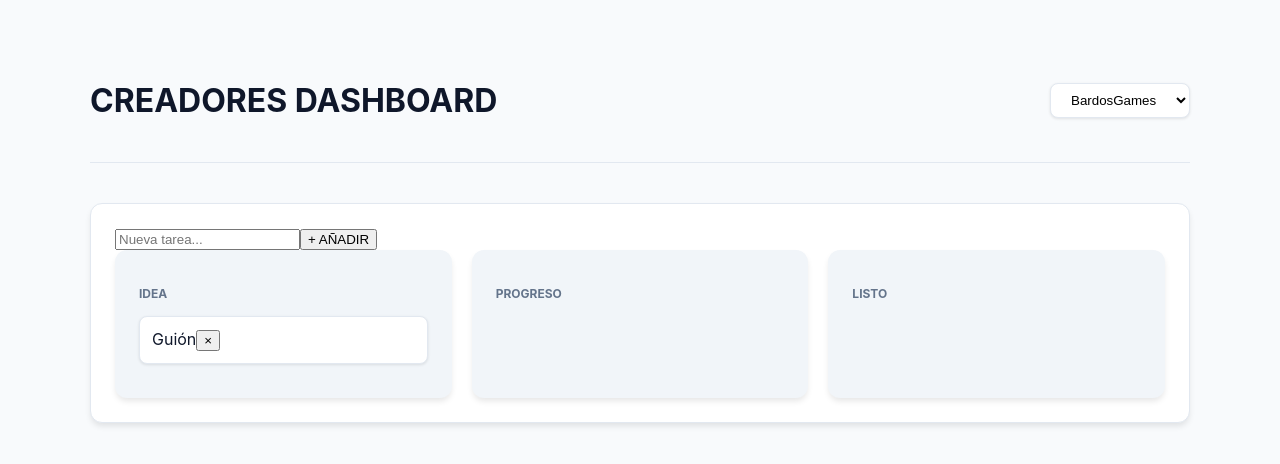
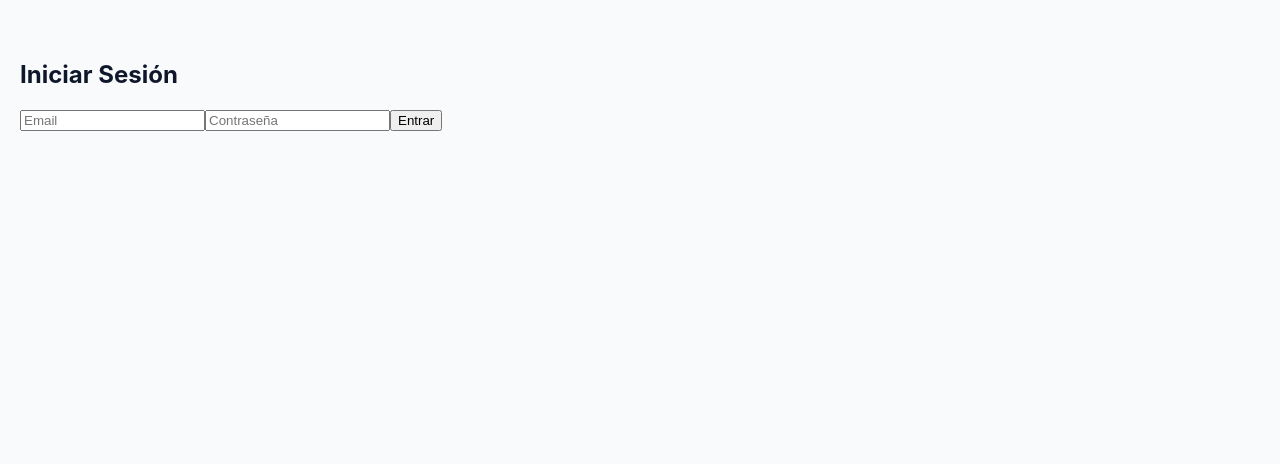
Before and after one commit to SantiagoDelgado777/creadores-dashboard, a React (Vite) app: page / in a window 1280 px wide. Shown: the top 464 px of the page. Built offline with nearby package versions, Linux system fonts and the light colour scheme.

Commit message:
Conexión a Supabase con RLS y variables de entorno protegidas

```diff
--- a/package.json
+++ b/package.json
@@ -13,6 +13,7 @@
     "@dnd-kit/core": "^6.3.1",
     "@dnd-kit/sortable": "^10.0.0",
     "@dnd-kit/utilities": "^3.2.2",
+    "@supabase/supabase-js": "^2.106.2",
     "react": "^18.3.1",
     "react-dom": "^18.3.1",
     "recharts": "^3.8.1"
--- a/src/App.jsx
+++ b/src/App.jsx
@@ -1,5 +1,6 @@
-import { useState, useEffect } from 'react'
-import { BarChart, Bar, XAxis, YAxis, Tooltip, ResponsiveContainer, CartesianGrid } from 'recharts'
+import { useState, useEffect } from 'react';
+import { supabase } from './supabaseClient';
+import Login from './Login';
 import { DndContext, closestCenter, useDroppable, PointerSensor, TouchSensor, useSensor, useSensors } from '@dnd-kit/core';
 import { SortableContext, verticalListSortingStrategy, useSortable } from '@dnd-kit/sortable';
 import { CSS } from '@dnd-kit/utilities';
@@ -7,12 +8,7 @@ import { CSS } from '@dnd-kit/utilities';
 // --- COMPONENTES ---
 function SortableTask({ tarea, borrarTarea }) {
   const { attributes, listeners, setNodeRef, transform, transition } = useSortable({ id: tarea.id });
-  const style = {
-    transform: CSS.Transform.toString(transform),
-    transition,
-    touchAction: 'none'
-  };
-
+  const style = { transform: CSS.Transform.toString(transform), transition, touchAction: 'none' };
   return (
     <div ref={setNodeRef} style={style} {...attributes} {...listeners} className="agenda-card">
       {tarea.titulo}
@@ -23,105 +19,96 @@ function SortableTask({ tarea, borrarTarea }) {
 
 function KanbanColumn({ estado, tareas, borrarTarea }) {
   const { setNodeRef } = useDroppable({ id: estado });
-
-  // Orden alfabético: lo calculamos aquí para el renderizado visual
-  const tareasOrdenadas = [...tareas].sort((a, b) => a.titulo.localeCompare(b.titulo));
-
   return (
     <div ref={setNodeRef} className={`kanban-column column-${estado}`}>
       <h3>{estado.toUpperCase()}</h3>
-      <SortableContext items={tareasOrdenadas.map(t => t.id)} strategy={verticalListSortingStrategy}>
+      <SortableContext items={tareas.map(t => t.id)} strategy={verticalListSortingStrategy}>
         <div className="kanban-cards-container">
-          {tareasOrdenadas.map(tarea => (
-            <SortableTask key={tarea.id} tarea={tarea} borrarTarea={borrarTarea} />
-          ))}
+          {tareas.map(tarea => <SortableTask key={tarea.id} tarea={tarea} borrarTarea={borrarTarea} />)}
         </div>
       </SortableContext>
     </div>
   );
 }
 
-function App() {
-  const [datosCanales, setDatosCanales] = useState(() => {
-    const saved = localStorage.getItem('dashboard_datos_canales');
-    return saved ? JSON.parse(saved) : {
-        bardosgames: { nombre: "BardosGames", youtube: { subs: "12,400", vistas: "85.2K" }, kick: { followers: "1,250", horas: "320hs" }, finanzas: { plataforma1: { monto: 18000 }, plataforma2: { monto: 27000 }, comisiones: { monto: 5000 }, metaObjetivo: 60000 }, historico: [{ mes: 'Feb', ingresos: 32000 }, { mes: 'Mar', ingresos: 41000 }, { mes: 'Abr', ingresos: 48000 }, { mes: 'May', ingresos: 50000 }], tareas: [{ id: 1, titulo: "Guión", estado: "idea" }] }
-    };
-  });
+// --- APP ---
+export default function App() {
+  const [sesion, setSesion] = useState(null);
+  const [tareas, setTareas] = useState([]); // Estado único para las tareas de Supabase
+  const [nuevaTarea, setNuevaTarea] = useState('');
+  const sensors = useSensors(useSensor(PointerSensor), useSensor(TouchSensor, { activationConstraint: { delay: 200, tolerance: 5 } }));
 
-  // Sensores mejorados para evitar conflictos táctiles/scroll
-  const sensors = useSensors(
-    useSensor(PointerSensor),
-    useSensor(TouchSensor, { activationConstraint: { delay: 200, tolerance: 5 } })
-  );
+  // 1. Cargar tareas desde Supabase al iniciar
+  useEffect(() => {
+    if (sesion) {
+      const cargarTareas = async () => {
+        const { data } = await supabase.from('tareas').select('*').eq('user_id', sesion.user.id);
+        if (data) setTareas(data);
+      };
+      cargarTareas();
+    }
+  }, [sesion]);
 
-  const [canalActivo, setCanalActivo] = useState('bardosgames');
-  const [nuevaTarea, setNuevaTarea] = useState('');
-  const canalInfo = datosCanales[canalActivo];
+  // 2. Auth state
+  useEffect(() => {
+    supabase.auth.getSession().then(({ data: { session } }) => setSesion(session));
+    supabase.auth.onAuthStateChange((_event, session) => setSesion(session));
+  }, []);
 
-  useEffect(() => localStorage.setItem('dashboard_datos_canales', JSON.stringify(datosCanales)), [datosCanales]);
+  // 3. Insertar tarea
+  const addTarea = async (e) => {
+    e.preventDefault();
+    if (!nuevaTarea.trim()) return;
+    const { data, error } = await supabase
+      .from('tareas')
+      .insert([{ titulo: nuevaTarea, estado: 'idea', user_id: sesion.user.id }])
+      .select();
 
-  // Lógica robusta: detecta tanto el drop en columnas como en tarjetas
-  const handleDragEnd = (event) => {
+    if (data) setTareas([...tareas, ...data]);
+    setNuevaTarea('');
+  };
+
+  // 4. Borrar tarea
+  const borrarTarea = async (id) => {
+    await supabase.from('tareas').delete().eq('id', id);
+    setTareas(tareas.filter(t => t.id !== id));
+  };
+
+  // 5. Mover tarea (Drag and Drop)
+  const handleDragEnd = async (event) => {
     const { active, over } = event;
-    if (!over) return;
-
-    const activeId = active.id;
-    const overId = over.id;
-
-    // Determinamos la columna destino
-    const columnas = ['idea', 'progreso', 'listo'];
-    const columnaDestino = columnas.includes(overId) ? overId : canalInfo.tareas.find(t => t.id === overId)?.estado;
+    if (!over || active.id === over.id) return;
+    const columnaDestino = ['idea', 'progreso', 'listo'].includes(over.id) ? over.id : tareas.find(t => t.id === over.id)?.estado;
 
     if (columnaDestino) {
-      const nuevasTareas = canalInfo.tareas.map(t =>
-        t.id === activeId ? { ...t, estado: columnaDestino } : t
-      );
-      setDatosCanales({ ...datosCanales, [canalActivo]: { ...canalInfo, tareas: nuevasTareas } });
+      setTareas(tareas.map(t => t.id === active.id ? { ...t, estado: columnaDestino } : t));
+      await supabase.from('tareas').update({ estado: columnaDestino }).eq('id', active.id);
     }
   };
 
-  const borrarTarea = (id) => {
-    setDatosCanales(prev => ({
-      ...prev,
-      [canalActivo]: { ...prev[canalActivo], tareas: prev[canalActivo].tareas.filter(t => t.id !== id) }
-    }));
-  };
-
-  const addTarea = (e) => {
-    e.preventDefault();
-    if (!nuevaTarea.trim()) return;
-    setDatosCanales(prev => ({
-      ...prev,
-      [canalActivo]: { ...prev[canalActivo], tareas: [...prev[canalActivo].tareas, { id: Date.now(), titulo: nuevaTarea, estado: 'idea' }] }
-    }));
-    setNuevaTarea('');
-  };
+  if (!sesion) return <Login setSesion={setSesion} />;
 
   return (
     <div className="dashboard-container">
       <header className="dashboard-header">
         <h1>CREADORES DASHBOARD</h1>
-        <select onChange={(e) => setCanalActivo(e.target.value)} className="comic-select">
-          <option value="bardosgames">BardosGames</option>
-        </select>
+        <button className="agenda-btn" onClick={() => supabase.auth.signOut()}>Cerrar Sesión</button>
       </header>
 
       <section className="agenda-section">
         <form onSubmit={addTarea} className="agenda-form">
-          <input value={nuevaTarea} onChange={(e) => setNuevaTarea(e.target.value)} placeholder="Nueva tarea..." />
-          <button type="submit">+ AÑADIR</button>
+          <input className="agenda-input" value={nuevaTarea} onChange={(e) => setNuevaTarea(e.target.value)} placeholder="Nueva tarea..." />
+          <button className="agenda-btn" type="submit">+ AÑADIR</button>
         </form>
 
         <DndContext sensors={sensors} collisionDetection={closestCenter} onDragEnd={handleDragEnd}>
           <div className="kanban-board">
             {['idea', 'progreso', 'listo'].map(estado => (
-              <KanbanColumn key={estado} estado={estado} tareas={canalInfo.tareas.filter(t => t.estado === estado)} borrarTarea={borrarTarea} />
+              <KanbanColumn key={estado} estado={estado} tareas={tareas.filter(t => t.estado === estado)} borrarTarea={borrarTarea} />
             ))}
           </div>
         </DndContext>
       </section>
     </div>
-  )
+  );
 }
-export default App;
--- a/src/Login.jsx
+++ b/src/Login.jsx
@@ -1,64 +1,51 @@
-/* Estilo del contenedor principal del login */
-.login-container {
-  display: flex;
-  justify-content: center;
-  align-items: center;
-  min-height: 100vh;
-  background-color: #121212; /* Fondo oscuro */
-  font-family: sans-serif;
+import { useState } from 'react';
+import { supabase } from './supabaseClient';
+
+export default function Login({ setSesion }) {
+  const [email, setEmail] = useState('');
+  const [password, setPassword] = useState('');
+  const [cargando, setCargando] = useState(false);
+
+  const handleLogin = async (e) => {
+    e.preventDefault();
+    setCargando(true);
+
+    // Intentamos loguear al usuario con Supabase
+    const { data, error } = await supabase.auth.signInWithPassword({
+      email,
+      password
+    });
+
+    if (error) {
+      alert(error.message);
+    } else {
+      // Si no hay error, actualizamos la sesión
+      setSesion(data.session);
+    }
+
+    setCargando(false);
+  };
+
+  return (
+    <div className="login-container">
+      <form onSubmit={handleLogin} className="login-card">
+        <h2>Iniciar Sesión</h2>
+        <input
+          type="email"
+          placeholder="Email"
+          onChange={(e) => setEmail(e.target.value)}
+          required
+        />
+        <input
+          type="password"
+          placeholder="Contraseña"
+          onChange={(e) => setPassword(e.target.value)}
+          required
+        />
+        <button type="submit" disabled={cargando}>
+          {cargando ? 'Entrando...' : 'Entrar'}
+        </button>
+      </form>
+    </div>
+  );
 }
-
-/* La tarjeta del login */
-.login-card {
-  background: #1e1e1e;
-  padding: 2.5rem;
-  border-radius: 12px;
-  box-shadow: 0 10px 25px rgba(0,0,0,0.3);
-  display: flex;
-  flex-direction: column;
-  gap: 1.2rem;
-  width: 100%;
-  max-width: 350px;
-}
-
-.login-card h2 {
-  color: #ffffff;
-  margin-bottom: 0.5rem;
-  text-align: center;
-}
-
-/* Estilo de los inputs */
-.login-card input {
-  padding: 0.8rem;
-  border-radius: 6px;
-  border: 1px solid #333;
-  background: #2a2a2a;
-  color: #fff;
-  font-size: 1rem;
-}
-
-.login-card input:focus {
-  outline: 2px solid #53FC18; /* El verde de tu dashboard */
-}
-
-/* Estilo del botón */
-.login-card button {
-  padding: 0.8rem;
-  border-radius: 6px;
-  border: none;
-  background-color: #53FC18;
-  color: #000;
-  font-weight: bold;
-  cursor: pointer;
-  transition: transform 0.2s;
-}
-
-.login-card button:hover {
-  transform: scale(1.02);
-  filter: brightness(1.1);
-}
-
-.login-card button:disabled {
-  background-color: #444;
-  color: #888;
-}
--- a/src/supabaseClient.js
+++ b/src/supabaseClient.js
@@ -1,6 +1,7 @@
 import { createClient } from '@supabase/supabase-js'
 
-const supabaseUrl = 'https://ikejdclgfyrvxrhshtju.supabase.co'
-const supabaseAnonKey = 'sb_publishable_dNiPyR244gjFvKngr-cQ5Q_S7sr8xGgM6N5VpX7n' // Tu llave pública
+// Aquí le decimos a Vite que busque las variables en el archivo .env
+const supabaseUrl = import.meta.env.VITE_SUPABASE_URL
+const supabaseAnonKey = import.meta.env.VITE_SUPABASE_ANON_KEY
 
 export const supabase = createClient(supabaseUrl, supabaseAnonKey)
```
Also changed, not shown: 2 other files (tests, documents, lock files or other folders).
